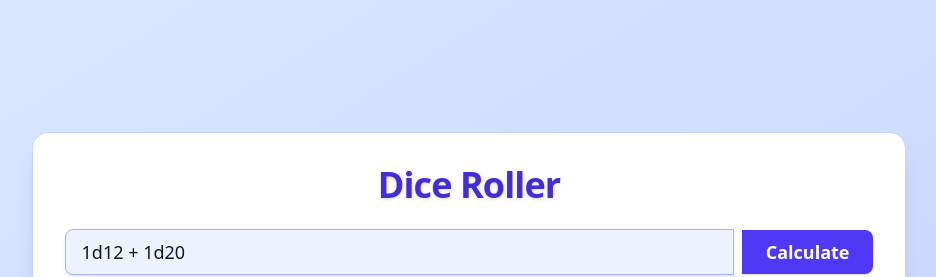
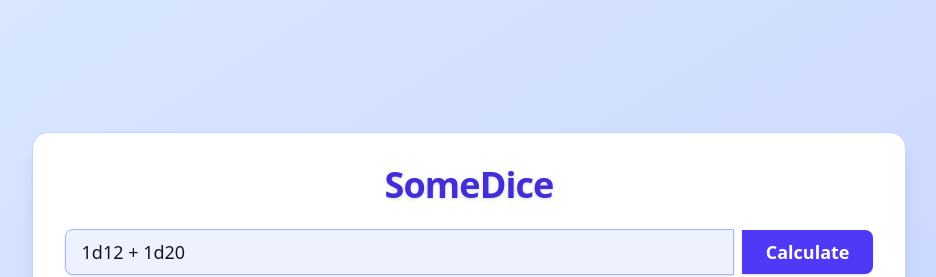
Before and after one commit to simonlary/somedice, a React (Vite) app: page / in a window 1280 px wide. Shown: the part 120-397 px from the top of the page, without its empty margins (171-1107 px from the left). Built offline with nearby package versions, Linux system fonts and the light colour scheme.

Commit message:
Give right title

```diff
--- a/src/App.tsx
+++ b/src/App.tsx
@@ -14,7 +14,7 @@ export default function App() {
 	return (
 		<div className="flex min-h-screen flex-col items-center justify-center bg-gradient-to-br from-blue-100 to-indigo-200 p-4 dark:from-gray-900 dark:to-gray-800">
 			<div className="m-4 flex max-w-full flex-col items-center rounded-2xl border border-indigo-200 bg-white p-8 shadow-xl dark:border-gray-700 dark:bg-gray-900">
-				<h1 className="mb-6 text-4xl font-extrabold tracking-tight text-indigo-700 drop-shadow dark:text-indigo-200">Dice Roller</h1>
+				<h1 className="mb-6 text-4xl font-extrabold tracking-tight text-indigo-700 drop-shadow dark:text-indigo-200">SomeDice</h1>
 				<form onSubmit={handleSubmit} className="mb-8 flex w-full items-center justify-center gap-2">
 					<input
 						type="text"
```
